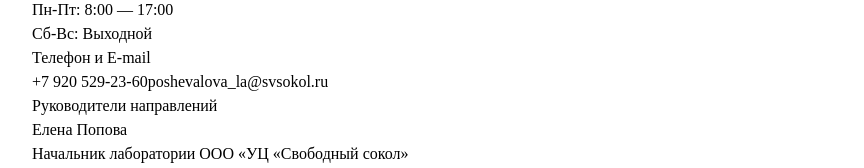
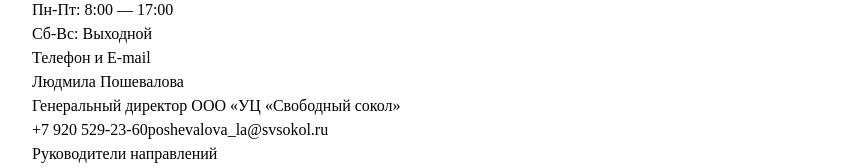
Before and after one commit to yarkivaev/accounting-center, a React (Vite) app in the folder client/: page /accounting-center/contacts in a window 1280 px wide. Shown: the part 585-753 px from the top of the page, without its empty margins (0-864 px from the left). Built offline with nearby package versions, Linux system fonts and the light colour scheme.

Commit message:
add CEO name in Contacts

```diff
--- a/client/src/pages/Contacts.tsx
+++ b/client/src/pages/Contacts.tsx
@@ -82,15 +82,21 @@
                 </h3>
 
                 <div className="space-y-2">
+                  <p className="text-base font-bold text-sidebar">
+                    Людмила Пошевалова
+                  </p>
+                  <p className="text-sm text-muted-foreground">
+                    Генеральный директор ООО «УЦ «Свободный сокол»
+                  </p>
                   <a
                     href="tel:+79205292360"
-                    className="block text-lg font-bold text-sidebar hover:text-primary transition-colors"
+                    className="block text-base font-medium text-sidebar hover:text-primary transition-colors"
                   >
                     +7 920 529-23-60
                   </a>
                   <a
                     href="mailto:poshevalova_la@svsokol.ru"
-                    className="block text-base text-primary hover:underline"
+                    className="block text-sm text-primary hover:underline"
                   >
                     poshevalova_la@svsokol.ru
                   </a>
```
